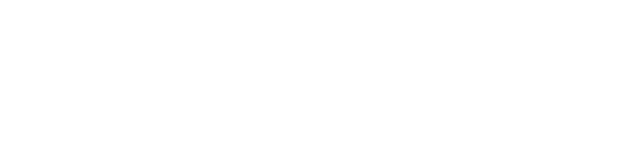
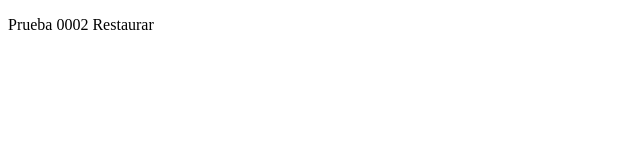
Before and after one commit to scarrascoore/sistema-de-registro-2, a plain HTML site: page contectame.html in a window 1280 px wide. Shown: the whole page, without its empty margins (0-640 px from the left). Drawn offline with Linux system fonts and the light colour scheme.

Commit message:
Pruba de Restaurado

```diff
--- a/contectame.html
+++ b/contectame.html
@@ -6,6 +6,6 @@
     <title>Pagina 02</title>
 </head>
 <body>
-
+    <p>Prueba 0002 Restaurar</p>
 </body>
 </html>
```
